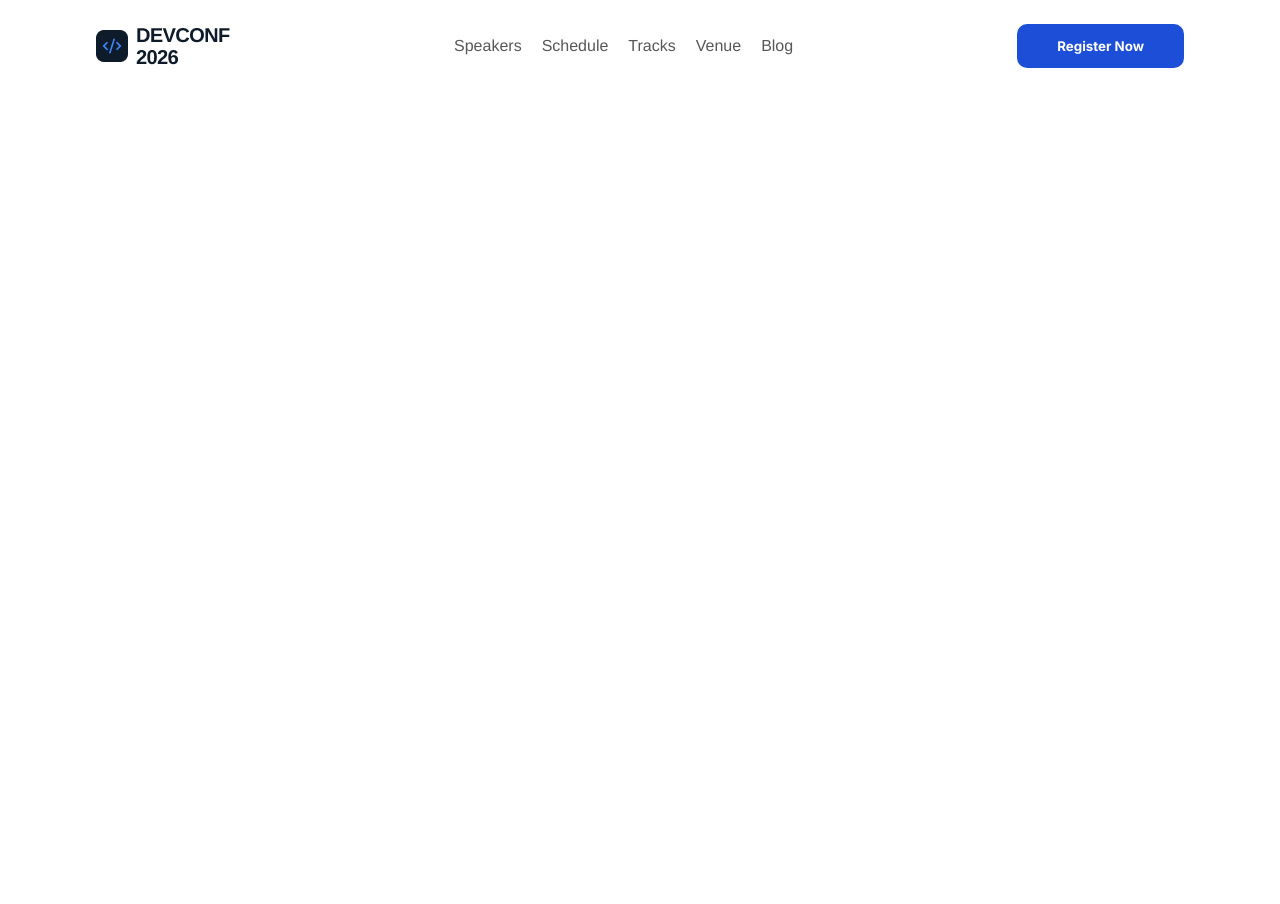
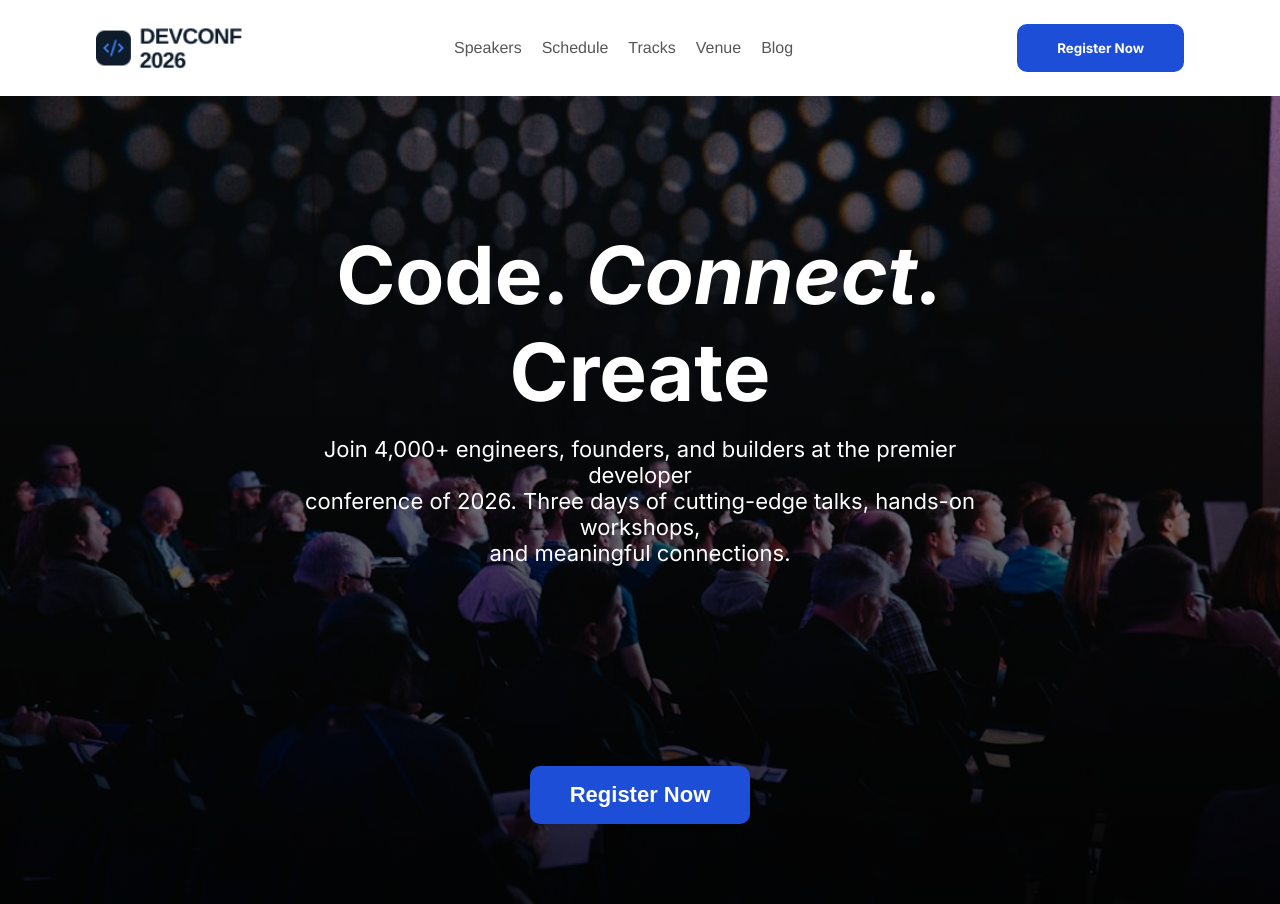
Before and after one commit to developermehede/DevConf-Assignment, a plain HTML site: page index.html in a window 1280 px wide. Before the commit the page ends 800 px from the top, so only its background shows below. Drawn offline with nearby package versions, Linux system fonts and the light colour scheme.

Commit message:
hero section added

```diff
--- a/index.html
+++ b/index.html
@@ -38,6 +38,18 @@
       </nav>
 
       <!-- Hero Section -->
+      <div class="hero-section">
+        <div>
+          <h1 class="inter-font">Code. <span>Connect.</span> Create</h1>
+          <p class="inter-font">
+            Join 4,000+ engineers, founders, and builders at the premier
+            developer <br> conference of 2026. Three days of cutting-edge talks,
+            hands-on workshops, <br> and meaningful connections.
+          </p>
+
+          <button class="primary-button">Register Now</button>
+        </div>
+      </div>
     </header>
     <main></main>
     <footer></footer>
--- a/style.css
+++ b/style.css
@@ -16,7 +16,7 @@
 /* Shared Styles */
 .primary-button {
   background-color: #1d4ed8;
-  padding: 12px 40px;
+  padding: 16px 40px;
   border-radius: 10px;
   color: white;
   border: none;
@@ -47,3 +47,34 @@
   text-decoration: none;
   color: #575757;
 }
+
+/* Hero Section Styles */
+.hero-section{
+  padding: 130px 300px 80px;
+  text-align: center;
+  background-image: linear-gradient(to bottom, rgba(0, 0, 0, 0.3), rgba(0, 0, 0, 0.8)), url('assets/banner.jpg');
+  background-repeat: no-repeat;
+  background-size: cover;
+  background-position: center;
+  color: white;
+
+}
+
+.hero-section h1{
+  font-size: 80px;
+  font-weight: bold;
+  margin-bottom: 16px;
+
+}
+.hero-section h1 span{
+  font-style: italic;
+}
+
+.hero-section p{
+  font-size: 22px;
+  margin-bottom: 200px;
+}
+
+.hero-section button{
+  font-size: 22px;
+}
```
